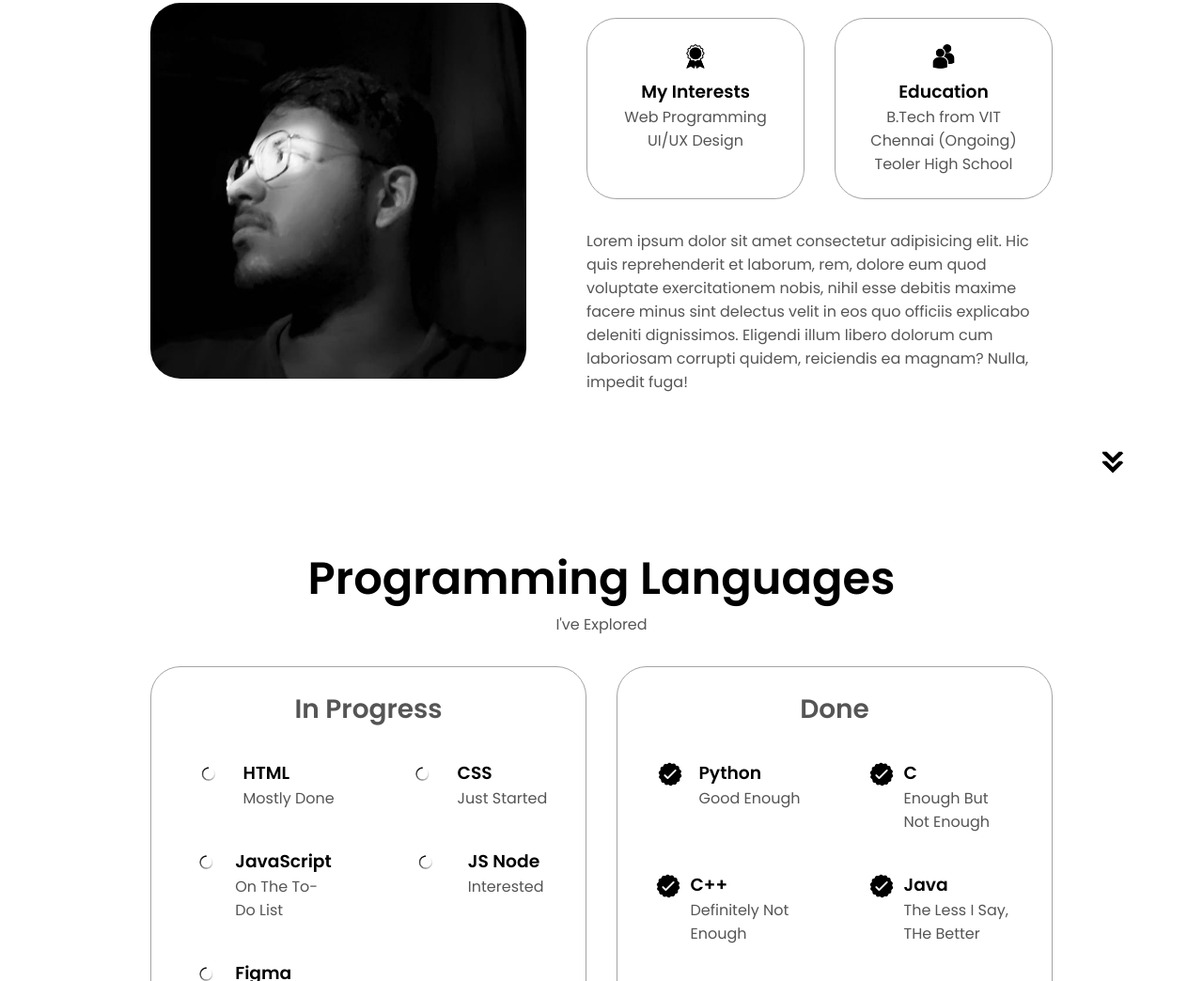
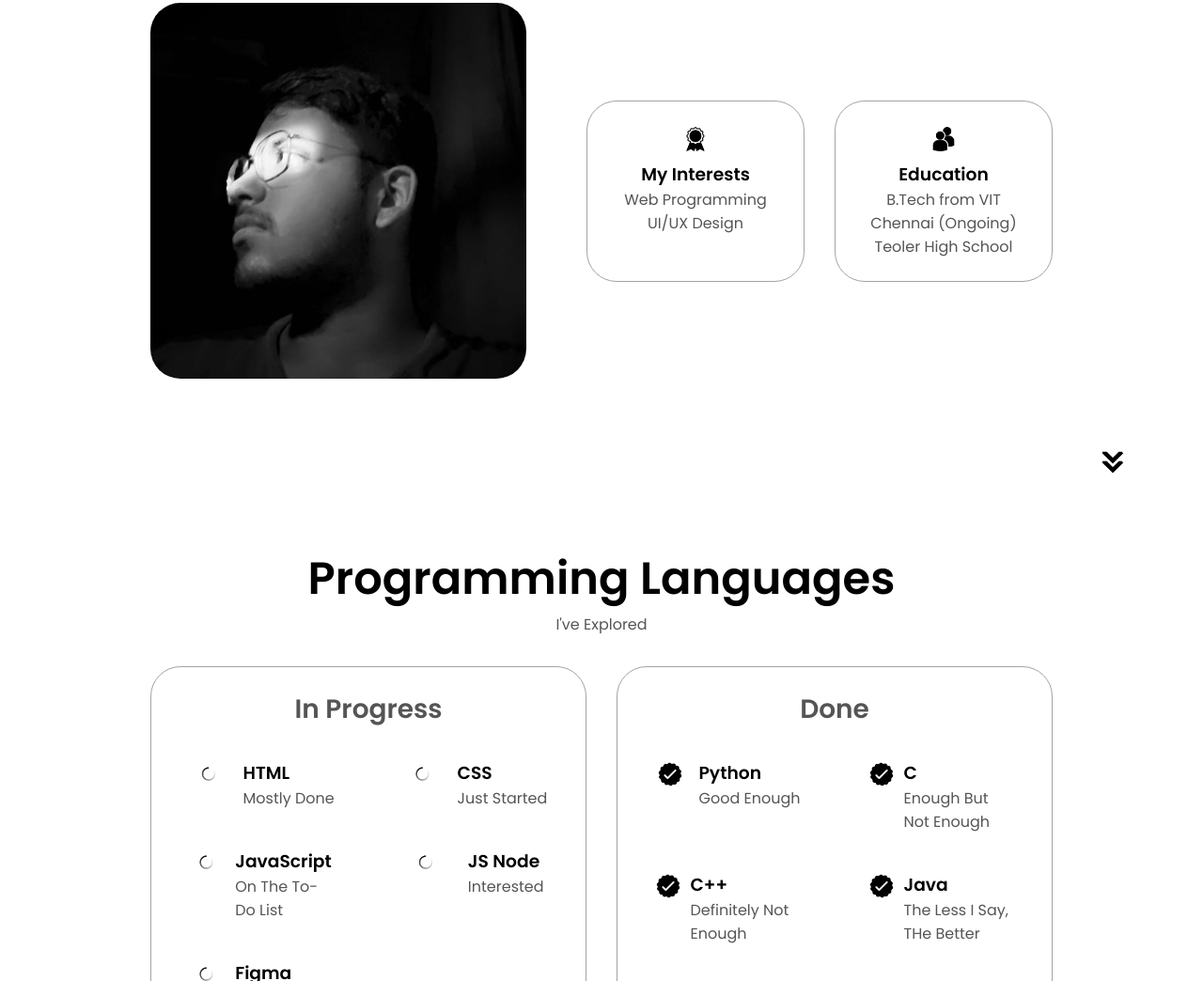
Before and after one commit to Incompatibly-Compatible/Personal-Portfolio, a plain HTML site: page index.html in a window 1280 px wide. Shown: the part 1116-2160 px from the top of the page at 94% size. Drawn offline with Linux system fonts and the light colour scheme.

Commit message:
Update index.html

```diff
--- a/index.html
+++ b/index.html
@@ -100,12 +100,12 @@
           </div>
           <div class="text-container">
             <p>
-              Lorem ipsum dolor sit amet consectetur adipisicing elit. Hic quis
+              <!--Lorem ipsum dolor sit amet consectetur adipisicing elit. Hic quis
               reprehenderit et laborum, rem, dolore eum quod voluptate
               exercitationem nobis, nihil esse debitis maxime facere minus sint
               delectus velit in eos quo officiis explicabo deleniti dignissimos.
               Eligendi illum libero dolorum cum laboriosam corrupti quidem,
-              reiciendis ea magnam? Nulla, impedit fuga!
+              reiciendis ea magnam? Nulla, impedit fuga!-->
             </p>
           </div>
         </div>
```
